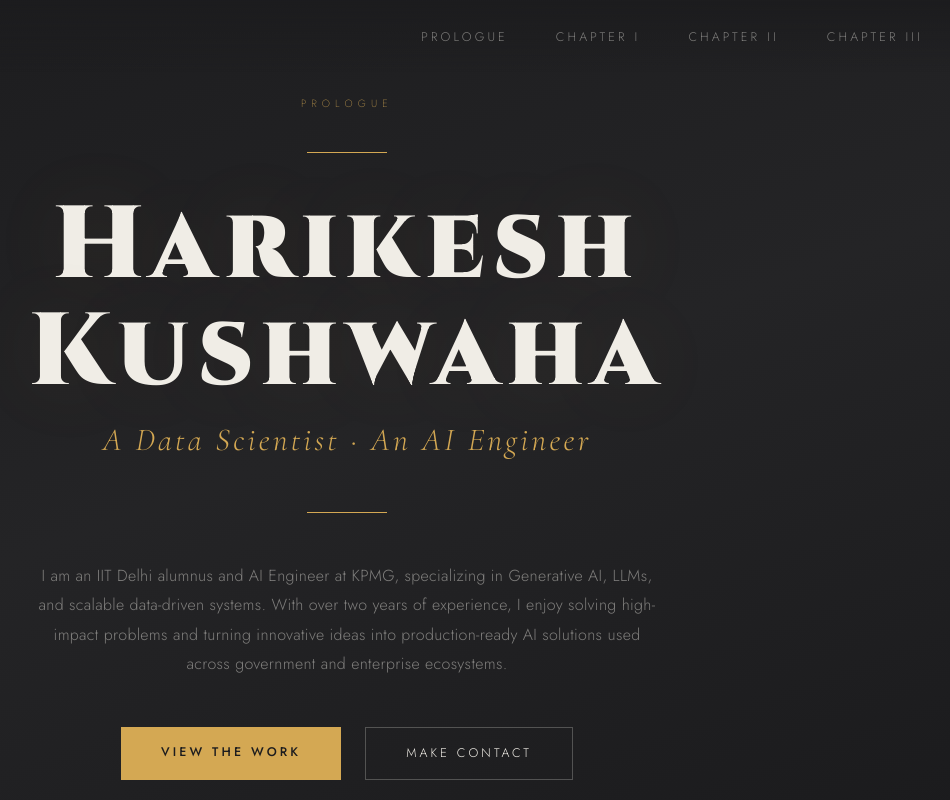
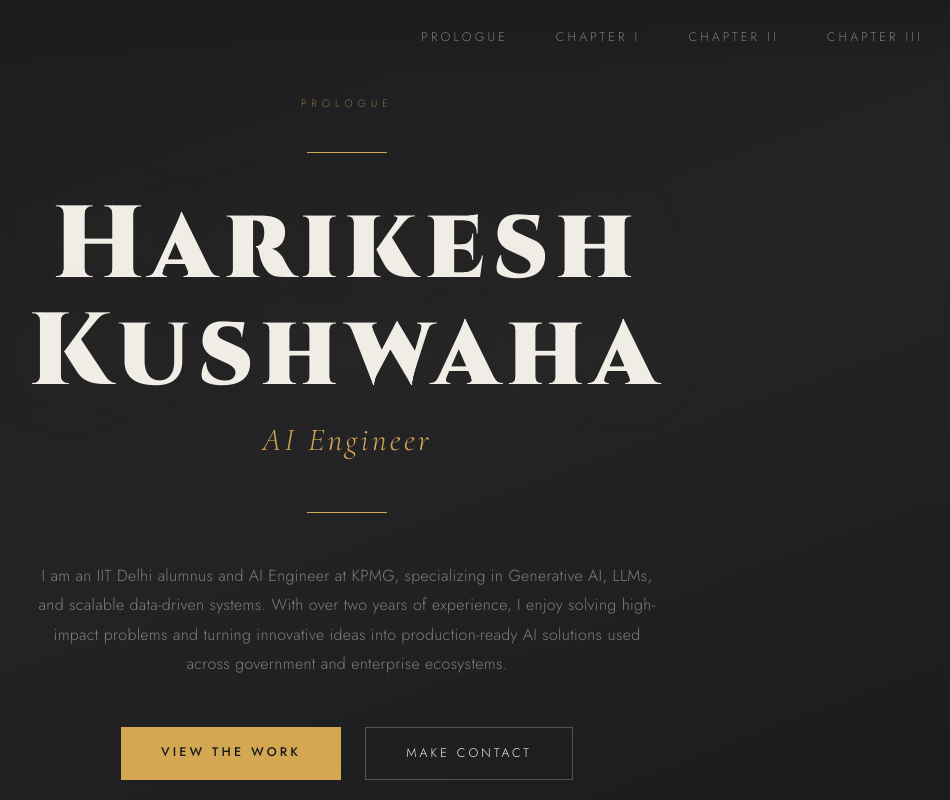
Before and after one commit to Hari31416/Portfolio, a React (Vite) app: page / in a window 1280 px wide. Shown: the top 800 px of the page, without its empty margins (293-1243 px from the left). Built offline with nearby package versions, Linux system fonts and the light colour scheme.

Commit message:
refactor: simplify hero subtitle by removing excess titles and hardcoding AI Engineer string

```diff
--- a/src/data/portfolio.jsx
+++ b/src/data/portfolio.jsx
@@ -31,9 +31,7 @@ import Vault from "../assets/images/vault.png";
 export const homeConfig = {
   greeting: "Hello There! I'm Harikesh Kushwaha",
   titles: [
-    "A Data Scientist",
     "An AI Engineer",
-    "A Machine Learning Specialist",
   ],
   about: {
     start:
--- a/src/themes/Theme5/index.jsx
+++ b/src/themes/Theme5/index.jsx
@@ -27,7 +27,7 @@ export default function Theme5() {
         <div className="t5-hero-rule" />
         <h1 className="t5-hero-name">Harikesh<br />Kushwaha</h1>
         <div className="t5-hero-subtitle">
-          {homeConfig.titles[0]} · {homeConfig.titles[1]}
+          AI Engineer
         </div>
         <div className="t5-hero-rule-bottom" />
         <p className="t5-hero-desc">{homeConfig.about.start}</p>
```
